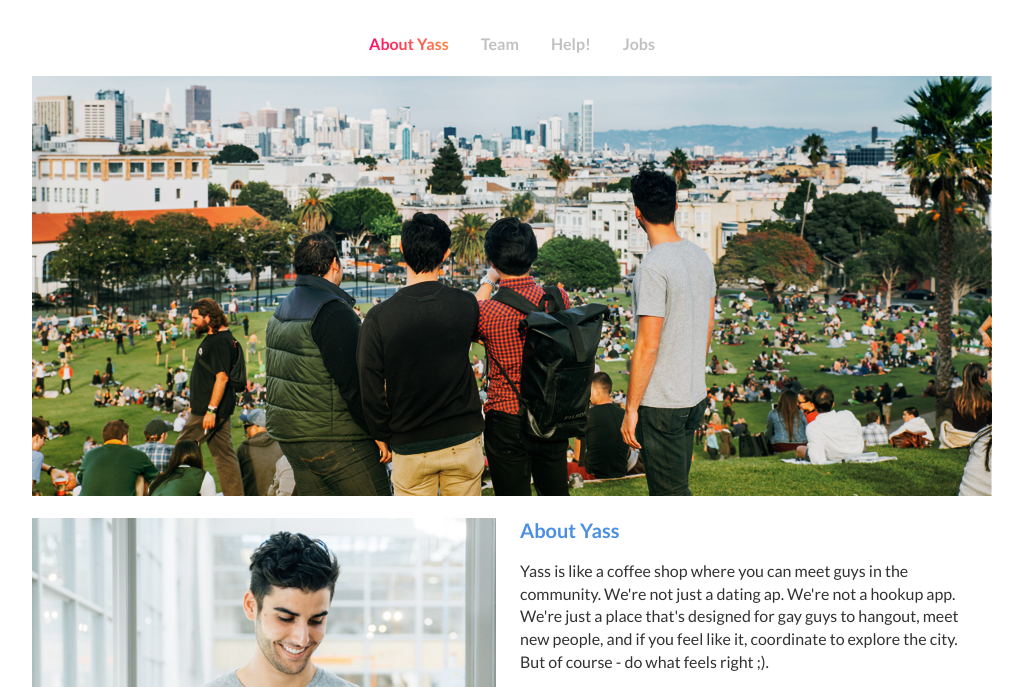
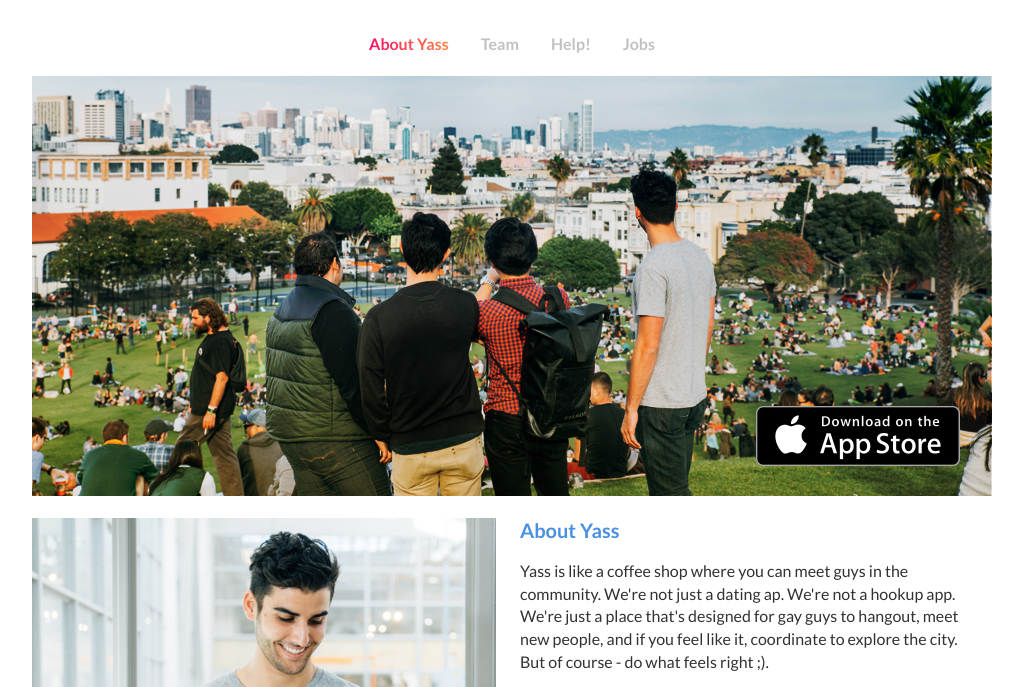
Before and after one commit to jacqt/melamine_site, a website: page index.html in a window 1280 px wide. Shown: the part 98-785 px from the top of the page, without its empty margins (128-1151 px from the left). Drawn offline with Linux system fonts and the light colour scheme.

Commit message:
added appstore badge to hero img

```diff
--- a/index.html
+++ b/index.html
@@ -31,7 +31,7 @@ function T$(e){return document.getElementById(e)}function T$$(e,t){return t.getE
 
 
 /** Edit this for the main image **/
-.ui.container.main-image { background-image: url("./assets/img_header.png"); height: 420; width: 960; }
+.ui.container.main-image { background-image: url("./assets/img_headerapp.jpg"); height: 420; width: 960; }
 
 /** Edit these for the fading image slideshow **/
 #slides {position:relative; width:464px; height:352px; list-style:none; overflow:auto; padding:0; margin:0;}
```
Also changed, not shown: assets/img_headerapp.jpg (added).
